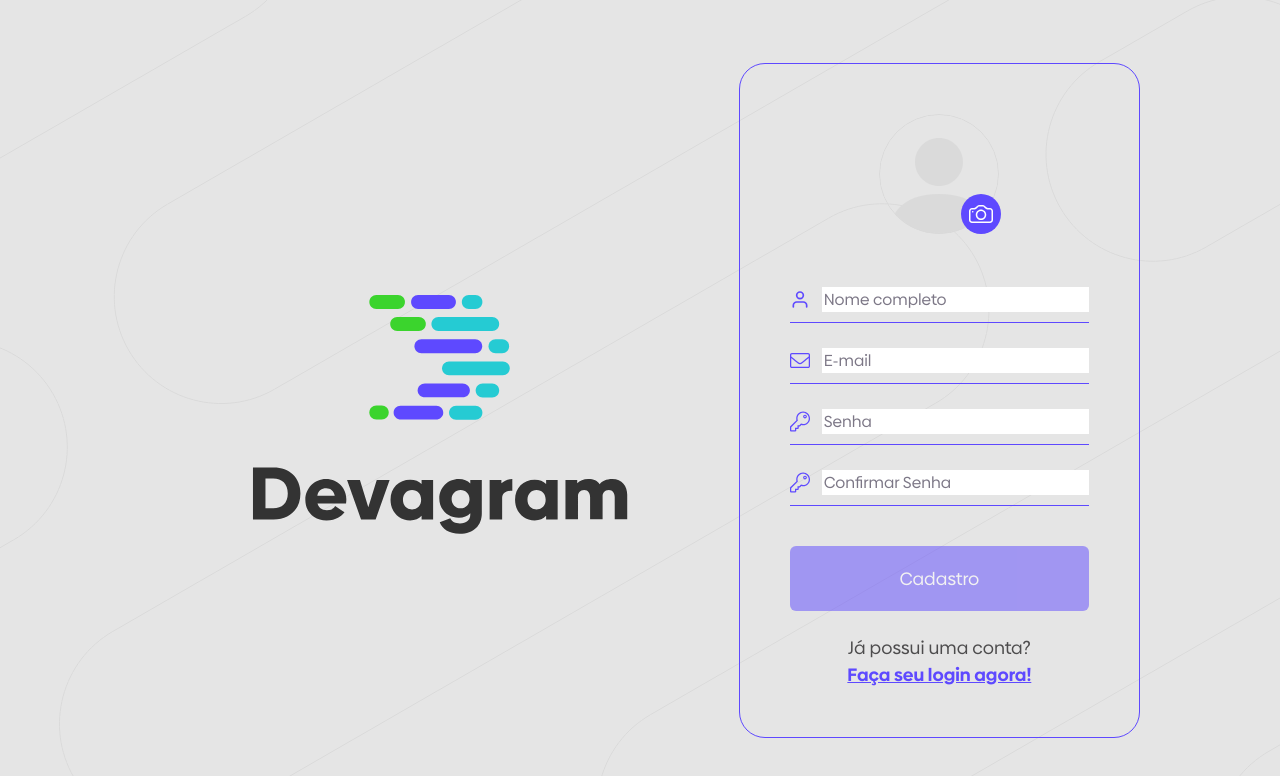
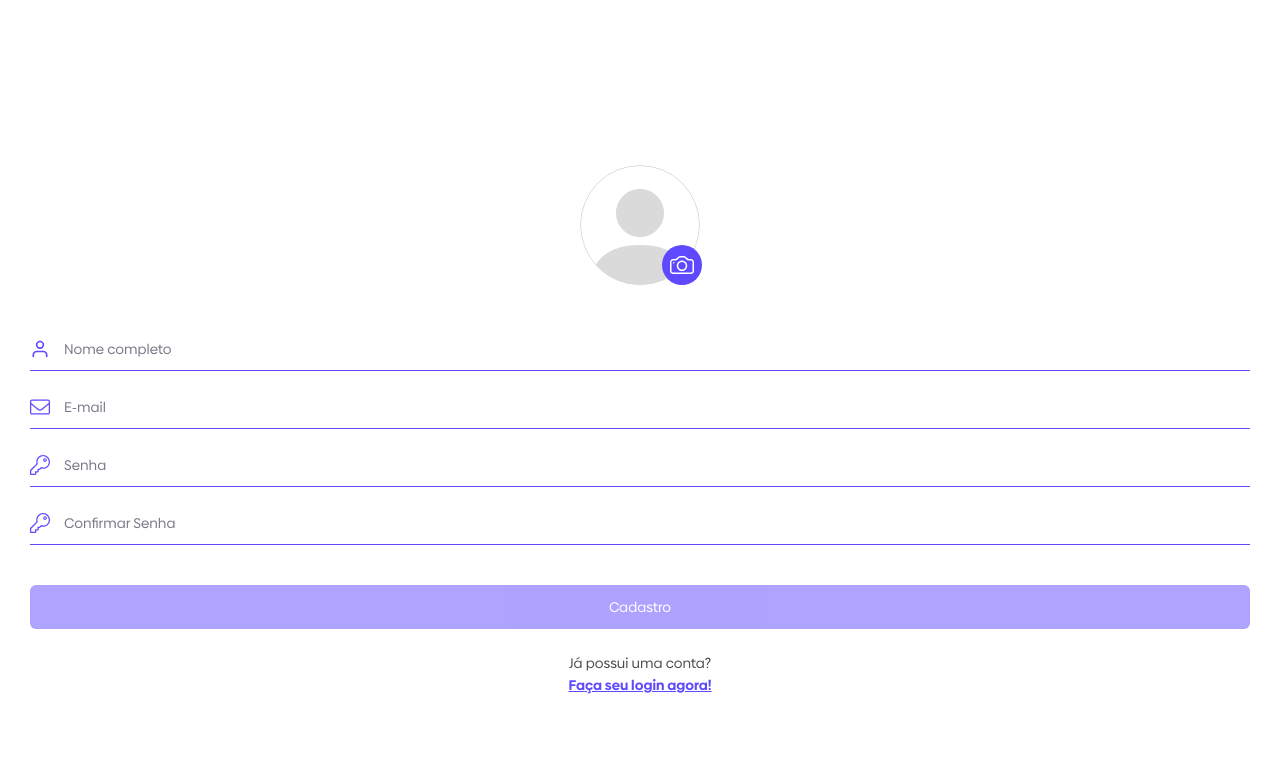
Before and after one commit to gustavomarchesim/devagram-react-nextjs, a Next.js app: page /cadastro in a window 1280 px wide. Shown: the top 776 px of the page. Built offline with nearby package versions, Linux system fonts and the light colour scheme; no server answers.

Commit message:
Ajustes visual perfil

```diff
--- a/components/cabecalhoPerfil/cabecalhoPerfil.scss
+++ b/components/cabecalhoPerfil/cabecalhoPerfil.scss
@@ -35,4 +35,41 @@
       }
     }
   }
+  @media screen and (min-width: $desktopBreakpoint) {
+    .cabecalhoPerfil {
+      .cabecalhoAcoes {
+        > span {
+          display: none !important;
+        }
+        h3 {
+          font-size: 18px;
+        }
+      }
+      .statusPerfil {
+        padding: 16px 24px;
+        .avatar {
+          width: 120px;
+          height: 120px;
+          margin-right: 40px;
+        }
+        .btn {
+          padding: 10px;
+          font-size: 16px;
+          border-radius: 4px;
+        }
+        .statusContainer {
+          .status {
+            .statusDados {
+              > span {
+                font-size: 16px;
+              }
+              > strong {
+                font-size: 18px;
+              }
+            }
+          }
+        }
+      }
+    }
+  }
 }
--- a/components/feed/feed.scss
+++ b/components/feed/feed.scss
@@ -85,6 +85,7 @@
   }
   @media screen and (min-width: $desktopBreakpoint) {
     .postagem {
+      margin-top: 0px;
       .rodapePostagem {
         .acoesRodapePostagem {
           > span {
--- a/components/layout/header.scss
+++ b/components/layout/header.scss
@@ -77,6 +77,7 @@
   }
 
   @media screen and (min-width: $desktopBreakpoint) {
+    margin-bottom: 16px;
     background-color: $branco;
     border: none;
     .conteudoHeaderPrincipal {
--- a/styles/variaveis.scss
+++ b/styles/variaveis.scss
@@ -1,20 +1,20 @@
 // Fontes
-$fontRegular: "Biennale Regular";
-$fontBold: "Biennale Bold";
-$fontLight: "Biennale Light";
+$fontRegular: 'Biennale Regular';
+$fontBold: 'Biennale Bold';
+$fontLight: 'Biennale Light';
 
 // Cores
 $corPrimaria: #5e49ff;
-$corPrimaria03: #25CBD3;
-$corPrimaria04: #F0F5FF;
+$corPrimaria03: #25cbd3;
+$corPrimaria04: #f0f5ff;
 
-$branco: #FFF;
-$cinza0: #F4F4F4;
-$cinza1: #DADADA;
-$cinza2: #7C7786;
-$cinza3: #4D4C4D;
+$branco: #fff;
+$cinza0: #f4f4f4;
+$cinza1: #dadada;
+$cinza2: #7c7786;
+$cinza3: #4d4c4d;
 $cinza4: #333333;
-$cinza5: #E5E5E5;
+$cinza5: #e5e5e5;
 
 // breakpoint
-$desktopBreakpoint: 992px;
+$desktopBreakpoint: 1320px;
```
